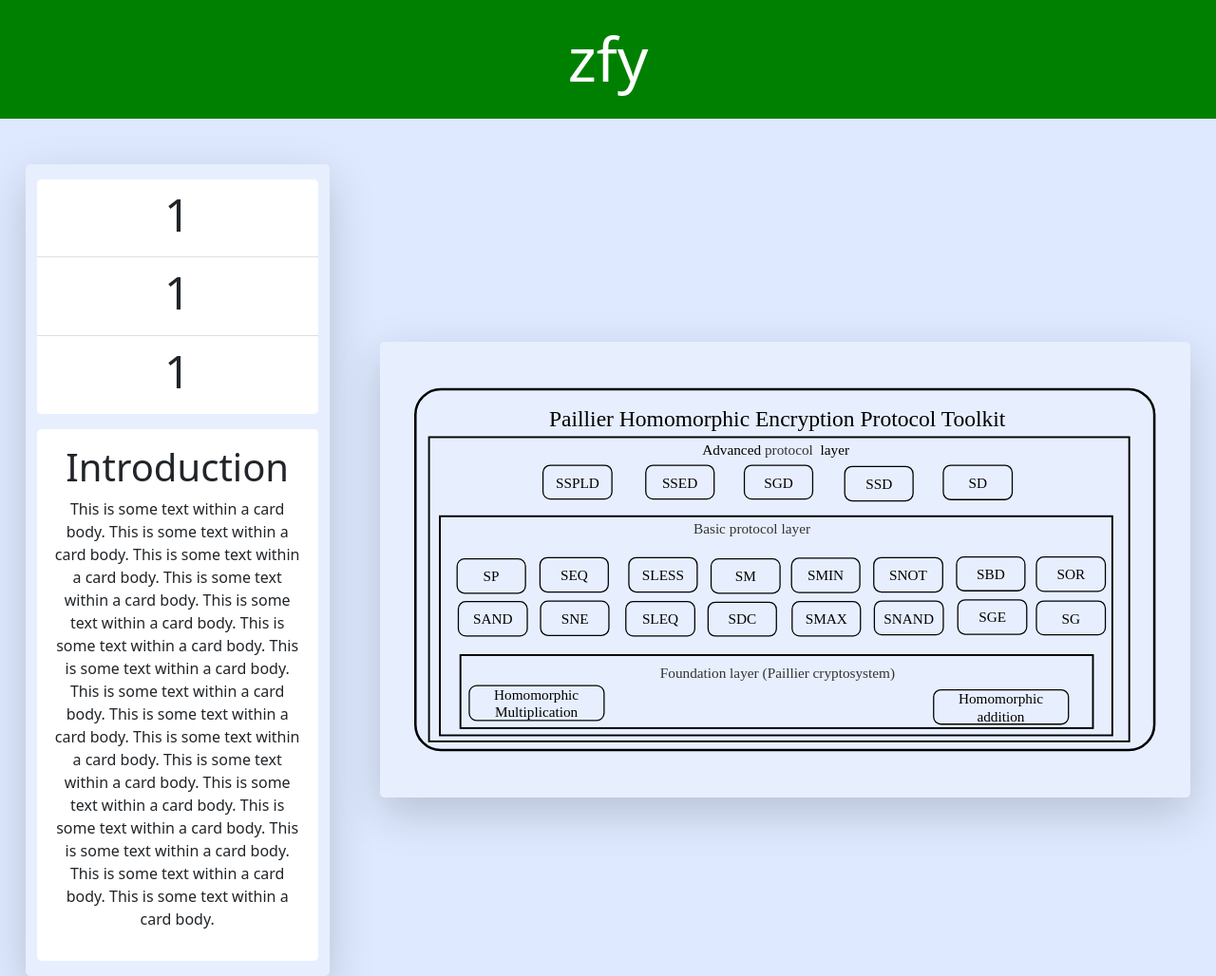
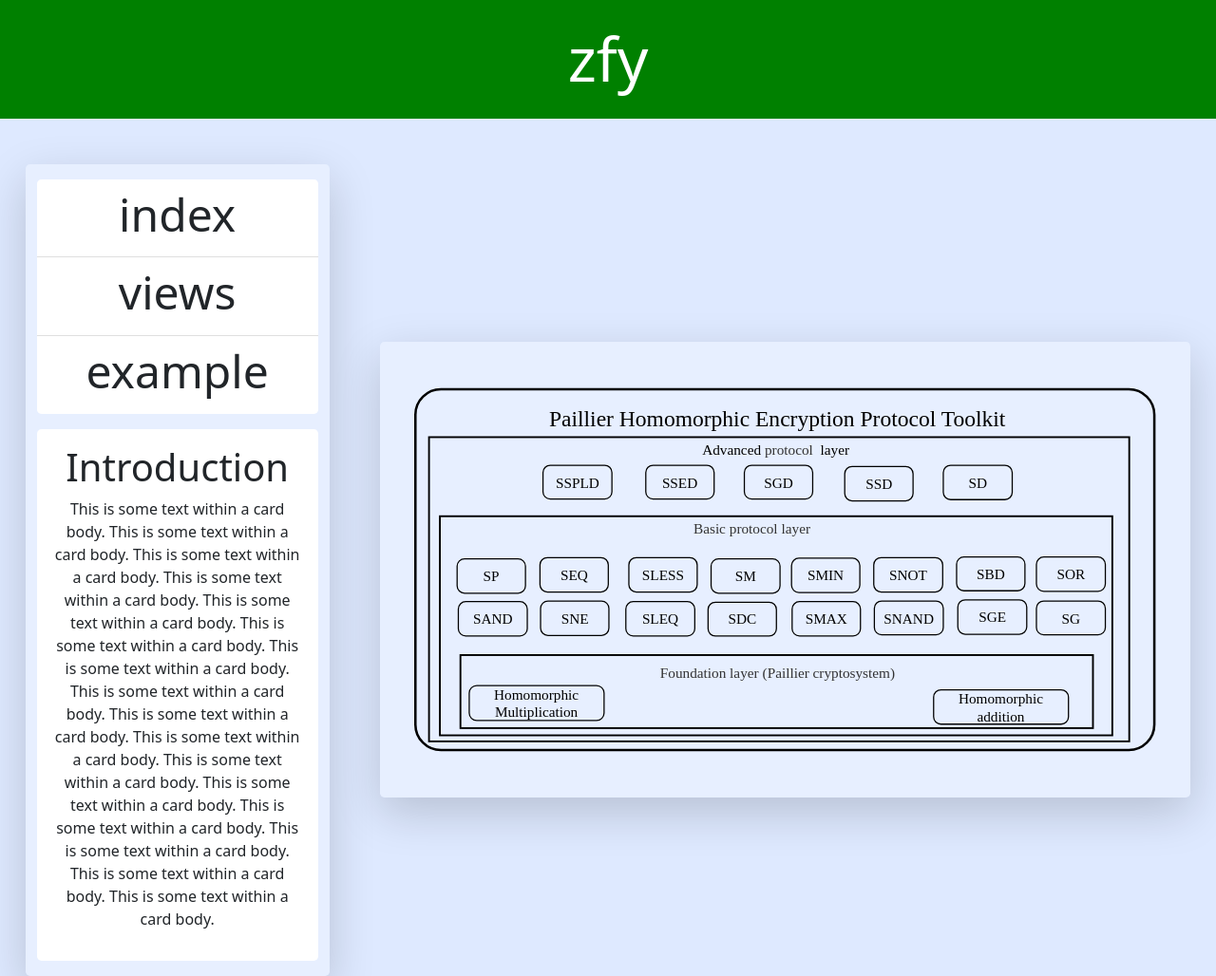
Before and after one commit to zfy1412/apweb2023, a Django app: page / in a window 1280 px wide. Shown: the whole page at 95% size. Run offline with Django 3.2, Linux system fonts and the light colour scheme; some libraries are stand-ins or nearby versions.

Commit message:
update realindex.html

```diff
--- a/templates/realindex.html
+++ b/templates/realindex.html
@@ -26,9 +26,9 @@
 
           <div class="my-3 ">
             <div class="list-group list-group-flush bg-white bg-opacity-50 rounded-3 border-0">
-              <a href="#" class="list-group-item list-group-item-action"><h2 class="display-5"><!--TODO: 修改第一个链接标题-->1</h2></a>
-              <a href="#" class="list-group-item list-group-item-action"><h2 class="display-5"><!--TODO: 修改第二个链接标题-->1</h2></a>
-              <a href="#" class="list-group-item list-group-item-action"><h2 class="display-5"><!--TODO: 修改第三个链接标题-->1</h2></a>
+              <a href="/index" class="list-group-item list-group-item-action"><h2 class="display-5"><!--TODO: 修改第一个链接标题-->index</h2></a>
+              <a href="/views" class="list-group-item list-group-item-action"><h2 class="display-5"><!--TODO: 修改第二个链接标题-->views</h2></a>
+              <a href="/example" class="list-group-item list-group-item-action"><h2 class="display-5"><!--TODO: 修改第三个链接标题-->example</h2></a>
             </div>
           </div>
 
```
